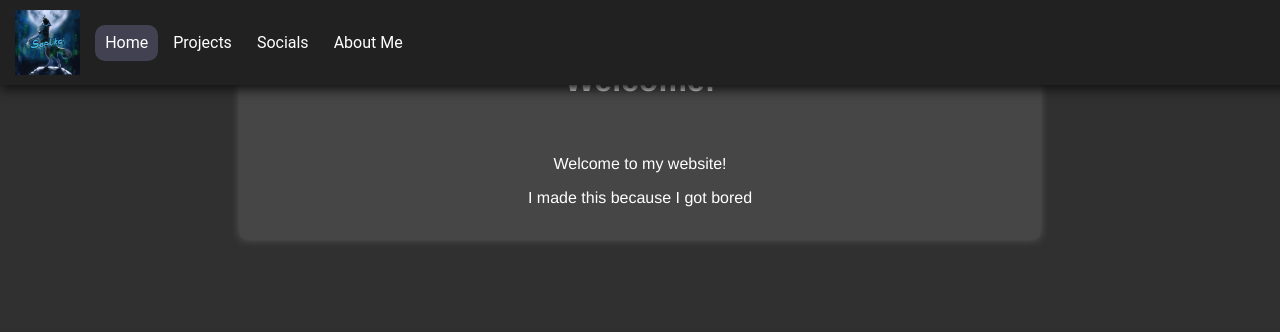
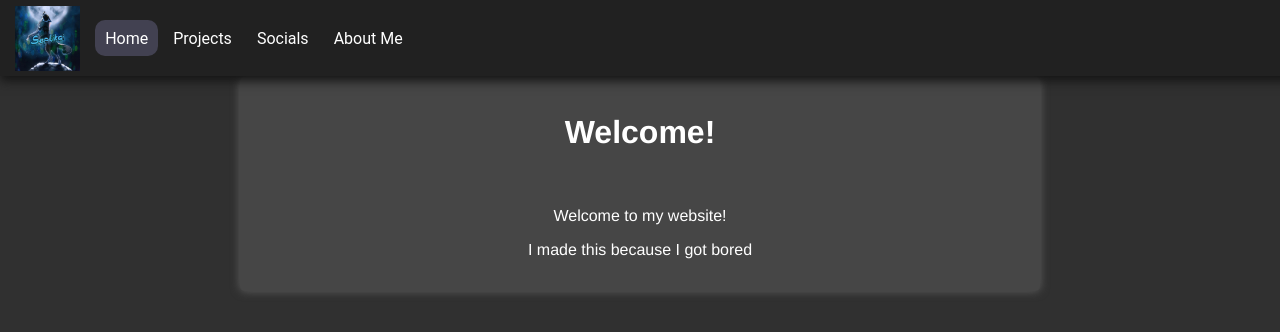
Before and after one commit to Septikai/Septikai-Website, a Vue app: page / in a window 1280 px wide. Shown: the top 332 px of the page. Built offline with nearby package versions, Linux system fonts and the light colour scheme.

Commit message:
offset navbar so it doesnt cover up content

```diff
--- a/src/App.vue
+++ b/src/App.vue
@@ -3,7 +3,9 @@
     <nav>
       <PageHeader/>
     </nav>
-    <router-view :isPersonal="isPersonal"/>
+    <div class="offset-navbar">
+      <router-view :isPersonal="isPersonal"/>
+    </div>
   </div>
 </template>
 
@@ -58,6 +60,10 @@ body {
   --link-color: #00BFFFFF;
 }
 
+.offset-navbar {
+  margin-top: 6%;
+}
+
 .sub-section {
   margin-top: 10px;
   padding-top: 6px;
--- a/src/components/PageHeader.vue
+++ b/src/components/PageHeader.vue
@@ -34,11 +34,11 @@ export default {
 .header {
   font-family: 'Roboto', sans-serif;
   background-color: #212121;
-  height: 65px;
+  height: 7%;
   position: fixed;
   left: 0;
   top: 0;
-  width: 100vw;
+  width: 100%;
   box-shadow: 0 5px 10px #151515;
   z-index: 9;
   display: flex;
```
